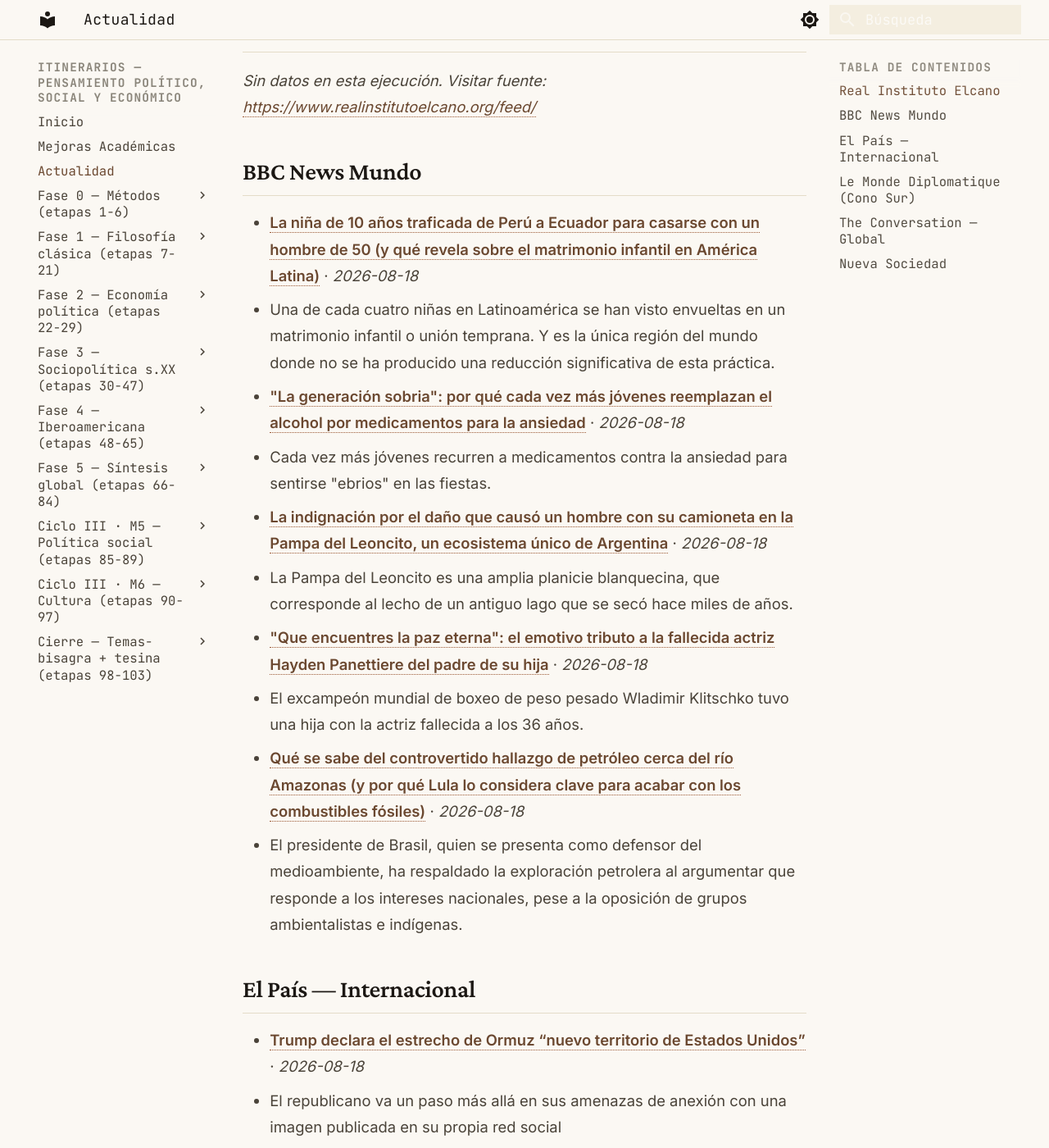
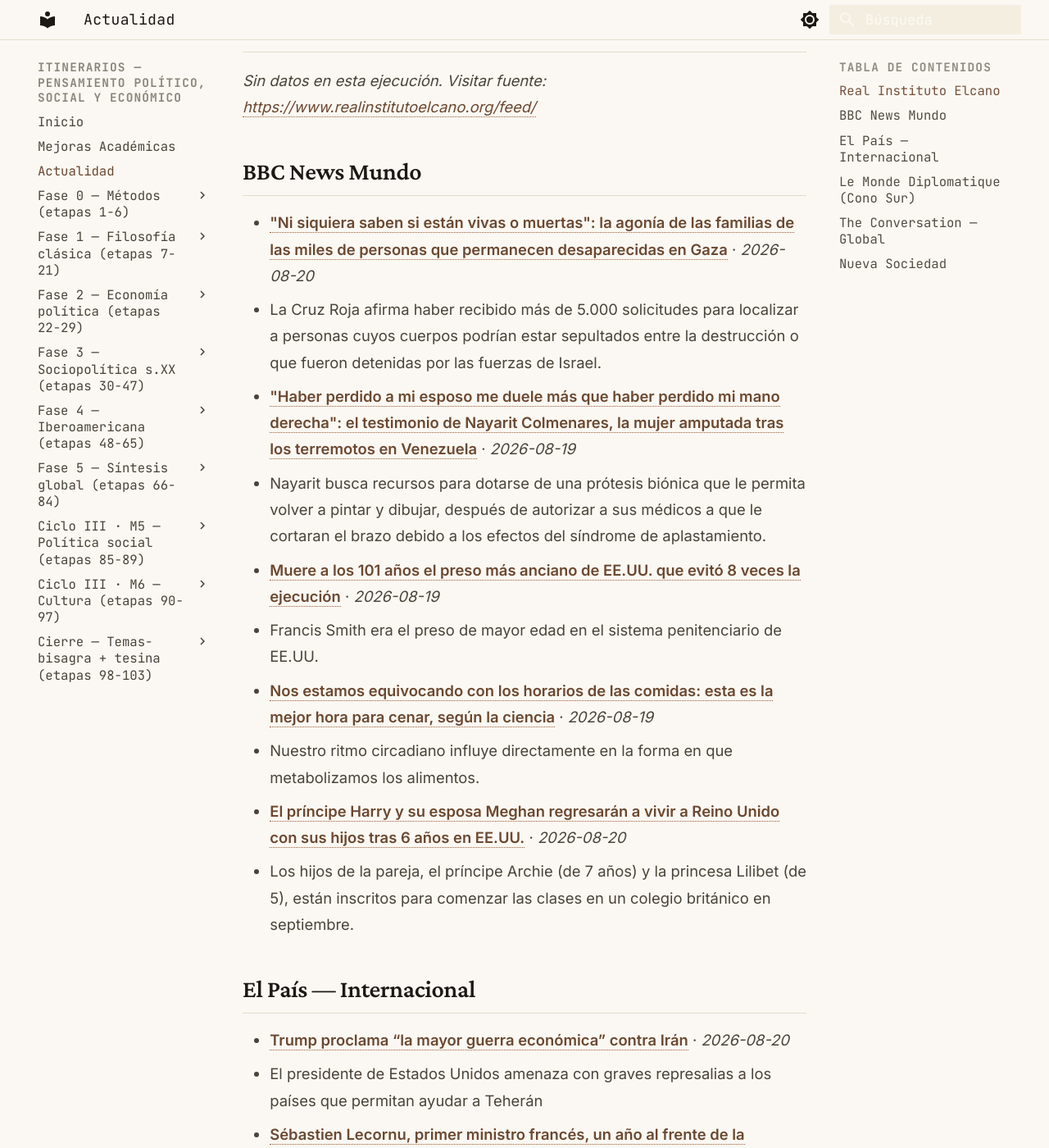
Before and after one commit to MrSpagVi/Curso, an MkDocs documentation site: the page built from docs/actualidad.md, in a window 1280 px wide and 1400 px high, scrolled down 643 px. Shown: the whole window at 82% size. Built offline with MkDocs 1.6.1 and Material for MkDocs 9.7.7, drawn with Linux system fonts in a browser that asks for light colours; some of the changed text lies outside the part shown.

Commit message:
auto: actualidad 2026-08-20

```diff
--- a/docs/actualidad.md
+++ b/docs/actualidad.md
@@ -6,7 +6,7 @@ title: Actualidad
 
 Últimos titulares de fuentes que dictan agenda en ciencia política y geopolítica. Actualizado automáticamente cada día (vía GitHub Actions).
 
-_Última actualización: 2026-08-19 06:28 UTC_
+_Última actualización: 2026-08-20 06:29 UTC_
 
 !!! tip "Ritual mensual — #actualidad"
     El último sábado de cada mes: agarrá **un** titular de los de abajo y escribí **300 palabras** aplicándole **2 autores** del último mes que leíste. ¿Qué diría cada uno? ¿En qué chocan? No resumas la noticia — usala como caso para pensar con las herramientas que venís construyendo. Guardá el texto con el tag `#actualidad` en tu sistema de notas. Esto convierte la teoría en criterio sobre la coyuntura: el objetivo del plan no es citar a Maquiavelo, es leer el presente con él.
@@ -17,25 +17,25 @@ _Sin datos en esta ejecución. Visitar fuente: [https://www.realinstitutoelcano.
 
 ## BBC News Mundo
 
-- **[La niña de 10 años traficada de Perú a Ecuador para casarse con un hombre de 50 (y qué revela sobre el matrimonio infantil en América Latina)](https://www.bbc.com/mundo/articles/c5yvrnqd2pdo?at_medium=RSS&at_campaign=rss)** · *2026-08-18*
-  - Una de cada cuatro niñas en Latinoamérica se han visto envueltas en un matrimonio infantil o unión temprana. Y es la única región del mundo donde no se ha producido una reducción significativa de esta práctica.
-- **["La generación sobria": por qué cada vez más jóvenes reemplazan el alcohol por medicamentos para la ansiedad](https://www.bbc.com/mundo/articles/cd9w4pzgp2yo?at_medium=RSS&at_campaign=rss)** · *2026-08-18*
-  - Cada vez más jóvenes recurren a medicamentos contra la ansiedad para sentirse "ebrios" en las fiestas.
-- **[La indignación por el daño que causó un hombre con su camioneta en la Pampa del Leoncito, un ecosistema único de Argentina](https://www.bbc.com/mundo/articles/c8dn3m2ng11o?at_medium=RSS&at_campaign=rss)** · *2026-08-18*
-  - La Pampa del Leoncito es una amplia planicie blanquecina, que corresponde al lecho de un antiguo lago que se secó hace miles de años.
-- **["Que encuentres la paz eterna": el emotivo tributo a la fallecida actriz Hayden Panettiere del padre de su hija](https://www.bbc.com/mundo/articles/cqx7v5yz3vlo?at_medium=RSS&at_campaign=rss)** · *2026-08-18*
-  - El excampeón mundial de boxeo de peso pesado Wladimir Klitschko tuvo una hija con la actriz fallecida a los 36 años.
-- **[Qué se sabe del controvertido hallazgo de petróleo cerca del río Amazonas (y por qué Lula lo considera clave para acabar con los combustibles fósiles)](https://www.bbc.com/mundo/articles/ce3q0098nkvo?at_medium=RSS&at_campaign=rss)** · *2026-08-18*
-  - El presidente de Brasil, quien se presenta como defensor del medioambiente, ha respaldado la exploración petrolera al argumentar que responde a los intereses nacionales, pese a la oposición de grupos ambientalistas e indígenas.
+- **["Ni siquiera saben si están vivas o muertas": la agonía de las familias de las miles de personas que permanecen desaparecidas en Gaza](https://www.bbc.com/mundo/articles/c3v0q5dpx6xo?at_medium=RSS&at_campaign=rss)** · *2026-08-20*
+  - La Cruz Roja afirma haber recibido más de 5.000 solicitudes para localizar a personas cuyos cuerpos podrían estar sepultados entre la destrucción o que fueron detenidas por las fuerzas de Israel.
+- **["Haber perdido a mi esposo me duele más que haber perdido mi mano derecha": el testimonio de Nayarit Colmenares, la mujer amputada tras los terremotos en Venezuela](https://www.bbc.com/mundo/articles/c8en2r3z61wo?at_medium=RSS&at_campaign=rss)** · *2026-08-19*
+  - Nayarit busca recursos para dotarse de una prótesis biónica que le permita volver a pintar y dibujar, después de autorizar a sus médicos a que le cortaran el brazo debido a los efectos del síndrome de aplastamiento.
+- **[Muere a los 101 años el preso más anciano de EE.UU. que evitó 8 veces la ejecución](https://www.bbc.com/mundo/articles/c9w0zyvw2n7o?at_medium=RSS&at_campaign=rss)** · *2026-08-19*
+  - Francis Smith era el preso de mayor edad en el sistema penitenciario de EE.UU.
+- **[Nos estamos equivocando con los horarios de las comidas: esta es la mejor hora para cenar, según la ciencia](https://www.bbc.com/mundo/articles/ce344qrkxe5o?at_medium=RSS&at_campaign=rss)** · *2026-08-19*
+  - Nuestro ritmo circadiano influye directamente en la forma en que metabolizamos los alimentos.
+- **[El príncipe Harry y su esposa Meghan regresarán a vivir a Reino Unido con sus hijos tras 6 años en EE.UU.](https://www.bbc.com/mundo/articles/c8rnzm08y78o?at_medium=RSS&at_campaign=rss)** · *2026-08-20*
+  - Los hijos de la pareja, el príncipe Archie (de 7 años) y la princesa Lilibet (de 5), están inscritos para comenzar las clases en un colegio británico en septiembre.
 
 ## El País — Internacional
 
-- **[Trump declara el estrecho de Ormuz “nuevo territorio de Estados Unidos”](https://elpais.com/internacional/2026-08-18/trump-declara-el-estrecho-de-ormuz-nuevo-territorio-de-estados-unidos.html)** · *2026-08-18*
-  - El republicano va un paso más allá en sus amenazas de anexión con una imagen publicada en su propia red social
-- **[Estados Unidos amplía su campaña contra el Tribunal Penal Internacional y sanciona a su presidenta](https://elpais.com/internacional/2026-08-18/estados-unidos-amplia-su-campana-contra-el-tribunal-penal-internacional-y-sanciona-a-su-presidenta.html)** · *2026-08-18*
-  - Las medidas contra Tomoko Akane y el fiscal Abdoulaye Seye se suman a las adoptadas contra otros 11 magistrados. Washington aspira a desmantelar la institución responsable de procesar crímenes de guerra y contra la humanidad
-- **[Las casas de Qusra rodeadas por colonos y soldados israelíes: “Me siento en una prisión”](https://elpais.com/internacional/2026-08-19/las-casas-de-qusra-rodeadas-por-colonos-y-soldados-israelies-me-siento-en-una-prision.html)** · *2026-08-19*
-  - Los habitantes de tres viviendas de la aldea palestina llevan diez días sin poder salir y recibiendo comida de la ONU, mientras el ejército permite a los colonos moverse por la zona
+- **[Trump proclama “la mayor guerra económica” contra Irán](https://elpais.com/internacional/2026-08-20/trump-proclama-la-mayor-guerra-economica-contra-iran.html)** · *2026-08-20*
+  - El presidente de Estados Unidos amenaza con graves represalias a los países que permitan ayudar a Teherán
+- **[Sébastien Lecornu, primer ministro francés, un año al frente de la tormenta política francesa](https://elpais.com/internacional/2026-08-20/sebastien-lecornu-primer-ministro-frances-un-ano-al-frente-de-la-tormenta-politica-francesa.html)** · *2026-08-20*
+  - El jefe de Gobierno ha conseguido sortear las crisis e incluso aportar cierta estabilidad en una Asamblea dividida. Su próximo desafío es aprobar los presupuestos para el próximo año en plena campaña presidencial
+- **[En busca del dueño perdido: Bélgica investiga el origen de un millonario tesoro descubierto por un obrero](https://elpais.com/internacional/2026-08-20/en-busca-del-dueno-perdido-belgica-investiga-el-origen-de-un-millonario-tesoro-descubierto-por-un-obrero.html)** · *2026-08-20*
+  - Las autoridades locales no han logrado aún averiguar quién escondió en los cimientos de una mansión flamenca lingotes y monedas de oro valoradas en nueve millones de euros
 - **[Decapitados sin intérprete. ¿Todos son iguales?](https://elpais.com/opinion/2026-08-19/decapitados-sin-interprete-todos-son-iguales.html)** · *2026-08-19*
   - Emigrantes etíopes que trabajan en Arabia Saudí están siendo condenados y ejecutados en juicios sin abogados ni traductores
 - **[¡Llamad a la primera dama!](https://elpais.com/opinion/2026-08-19/llamad-a-la-primera-dama.html)** · *2026-08-19*
@@ -47,16 +47,16 @@ _Sin datos en esta ejecución. Visitar fuente: [https://www.eldiplo.org/feed/](h
 
 ## The Conversation — Global
 
-- **[What’s the difference between psychotherapy and psychoanalysis?](https://theconversation.com/whats-the-difference-between-psychotherapy-and-psychoanalysis-288273)** · *2026-08-19*
-  - Do you hear ‘psychotherapy’ and imagine lying on a couch, talking about dreams? Here’s where that image comes from – and why it might be time for an update.
-- **[One Nation wants to cut the tobacco tax. Would that curb the illicit cigarette market?](https://theconversation.com/one-nation-wants-to-cut-the-tobacco-tax-would-that-curb-the-illicit-cigarette-market-289966)** · *2026-08-19*
-  - A 75% cut in tobacco tax won’t make cigarettes as cheap as you might think. Here’s what really helps smokers in a cost of living crisis.
-- **[Microfinance was supposed to save Asia’s poor. Why has it failed to live up to its promise?](https://theconversation.com/microfinance-was-supposed-to-save-asias-poor-why-has-it-failed-to-live-up-to-its-promise-289887)** · *2026-08-19*
-  - For the poorest households in Asia, even small loans can lead to expensive debt traps.
-- **[Parasite linked to ‘mushy fish’ could be much more widespread than thought](https://theconversation.com/parasite-linked-to-mushy-fish-could-be-much-more-widespread-than-thought-289212)** · *2026-08-19*
-  - Ordered kingfish sashimi recently? A parasite can infect some fish, yet they still look and taste the same when raw.
-- **[Is the laundry still damp, or just cold? Why your skin can’t tell the difference](https://theconversation.com/is-the-laundry-still-damp-or-just-cold-why-your-skin-cant-tell-the-difference-288495)** · *2026-08-19*
-  - Our skin alone can’t actually tell if something is wet.
+- **[Roblox has been put on notice yet again over child safety concerns. What do parents need to know?](https://theconversation.com/roblox-has-been-put-on-notice-yet-again-over-child-safety-concerns-what-do-parents-need-to-know-290148)** · *2026-08-20*
+  - The Roblox saga is a reminder that parents can’t leave children’s online safety to platforms.
+- **[The first wave of bird flu is the worst: what Australia can learn from overseas](https://theconversation.com/the-first-wave-of-bird-flu-is-the-worst-what-australia-can-learn-from-overseas-289721)** · *2026-08-20*
+  - The rest of the world has already had to grapple with bird flu – and there are lessons for Australia.
+- **[Thriving Kids will start in October. But will the new support system be ready when families need it?](https://theconversation.com/thriving-kids-will-start-in-october-but-will-the-new-support-system-be-ready-when-families-need-it-289985)** · *2026-08-20*
+  - Parents are worried they’re about to lose a system that works and are wondering what will actually be there when their child needs help.
+- **[The ancients also worried about the risks of gambling. But even Roman emperors played dice](https://theconversation.com/the-ancients-also-worried-about-the-risks-of-gambling-but-even-roman-emperors-played-dice-289967)** · *2026-08-20*
+  - Authorities in Greek and Roman times tried hard to put limits on gambling. They weren’t particularly successful.
+- **[AI bias isn’t just an error in the algorithm. It’s a chain of human decisions](https://theconversation.com/ai-bias-isnt-just-an-error-in-the-algorithm-its-a-chain-of-human-decisions-288812)** · *2026-08-20*
+  - Technical fixes to AI systems aren’t enough. What’s needed is an overhaul of AI eco-systems to ensure they’re more inclusive.
 
 ## Nueva Sociedad
 
```
